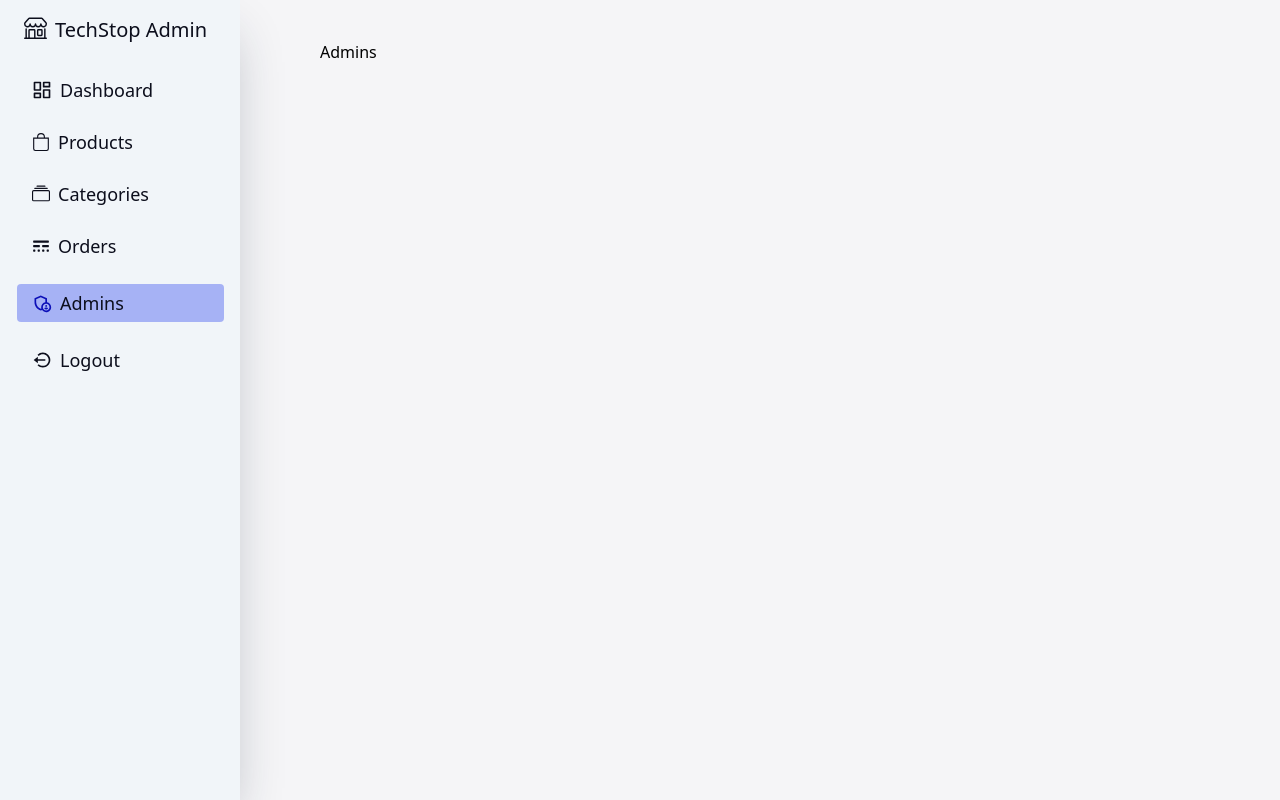
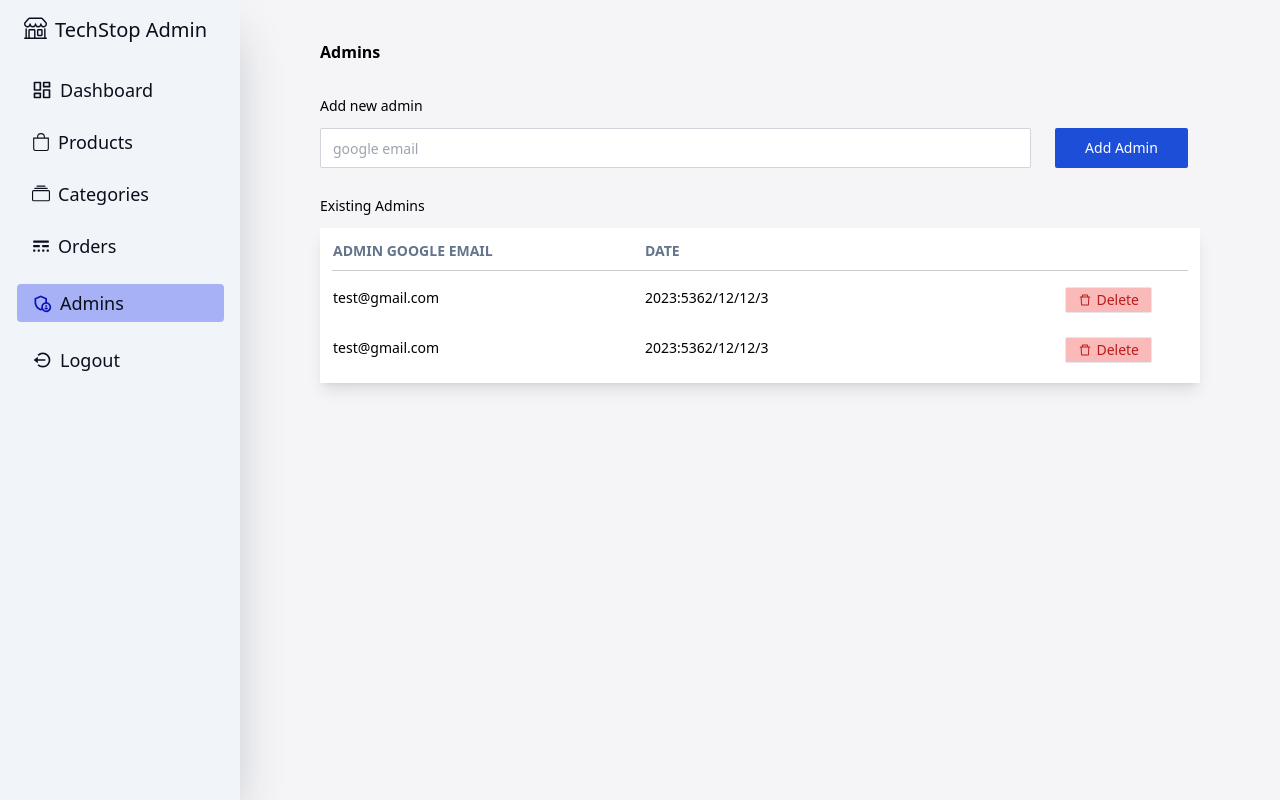
Before and after one commit to tewodrosAe/Shopping_App, a React (Create React App) app in the folder admin/: page /admins in a window 1280 px wide. Built offline with nearby package versions, Linux system fonts and the light colour scheme.

Commit message:
Updated Admin page and Product detail

```diff
--- /dev/null
+++ b/admin/src/components/AdminDetails.js
@@ -0,0 +1,13 @@
+import {AiOutlineDelete} from 'react-icons/ai'
+
+const AdminDetails = () => {
+  return (
+    <tr className='w-full grid justify-between grid-cols-3 py-2 text-sm gap-20'>
+        <td>test@gmail.com</td>
+        <td>2023:5362/12/12/3</td>
+        <button className='w-fit p-0.5 flex items-center ml-auto mr-9 gap-1 border px-3 bg-error/40 text-red-700 rounded-sm'> <AiOutlineDelete/> Delete</button>
+    </tr>
+  )
+}
+
+export default AdminDetails
--- a/admin/src/components/Nav.js
+++ b/admin/src/components/Nav.js
@@ -36,7 +36,7 @@ const Nav = () => {
          <li> <Link to={`/categories`} className="flex items-center gap-2" id={active === 'Categories' ? 'active-nav': undefined}onClick={handleClick}> <BsCollection/> Categories </Link></li>
          <li> <Link to={`/orders`} className="flex items-center gap-2" id={active === 'Orders' ? 'active-nav': undefined} onClick={handleClick}> <BsBorderStyle/> Orders </Link></li>
          <li> <Link to={`/admins`} className="flex items-center gap-2" id={active === 'Admins' ? 'active-nav': undefined} onClick={handleClick}> <MdOutlineAdminPanelSettings size={20}/> Admins </Link></li>
-         <li onClick={logout} className="flex items-center gap-2"> <BiLogOutCircle size={20}/> Logout </li>
+         <li onClick={logout} className="flex items-center gap-2 cursor-pointer"> <BiLogOutCircle size={20}/> Logout </li>
       </ul>
     </div>
   )
--- a/admin/src/index.css
+++ b/admin/src/index.css
@@ -11,7 +11,9 @@
 #active-nav > svg{
     color: rgb(12, 15, 184);
 }
-
+.btn {
+    @apply mt-5 ml-auto mr-auto bg-blue-700 text-white w-28 p-2 rounded-sm
+}
 .user-card{
     @apply bg-white mt-5 flex flex-col gap-1 p-5 items-center text-sky-950 shadow-xl rounded-xl
 }
--- a/admin/src/pages/Admins.js
+++ b/admin/src/pages/Admins.js
@@ -1,8 +1,32 @@
 import React from 'react'
+import AdminDetails from '../components/AdminDetails'
 
 const Admins = () => {
   return (
-    <div>Admins</div>
+    <div className='font-semibold'>
+      Admins
+      <div className='flex flex-col mt-8 font-medium text-sm'>
+        Add new admin
+        <div className='flex justify-center gap-6 mt-3 mr-3'>
+          <input type="text" className='product-input h-10 w-full ' placeholder='google email'/>
+          <button className='bg-blue-700 w-40 p-2 h-10 text-white rounded-sm'>Add Admin</button>
+        </div>
+      </div>
+      <div className='flex flex-col mt-4 font-medium text-sm'>
+        Existing Admins
+        <div className='mt-3 bg-white p-3 shadow-lg'>
+          <table className='text-sm w-full text-left space-y-2'>
+            <tr className='w-full grid justify-between grid-cols-3 gap-20 text-slate-500'>
+              <th> ADMIN GOOGLE EMAIL </th>
+              <th> DATE </th>
+            </tr>
+            <div className='w-full h-single bg-black/20'/>
+            <AdminDetails/>
+            <AdminDetails/>
+          </table>
+        </div>
+      </div>
+    </div>
   )
 }
 
--- a/admin/src/pages/ProductDetails.js
+++ b/admin/src/pages/ProductDetails.js
@@ -1,44 +1,98 @@
 import React, { useState } from 'react'
-import {BsUpload} from 'react-icons/bs'
+import { BsUpload } from 'react-icons/bs'
 
 const ProductDetails = () => {
+  // React Hooks
+  const [productDetail, setProductDetail] = useState({
+    name: '',
+    category: '',
+    color: '',
+    storage: '',
+    description: '',
+  })
   const [images, setImages] = useState([])
+  const [error, setError] = useState(false)
+
+  // Functions
+  const handleChange = (e) => {
+    const name = e.target.name
+    setProductDetail({...productDetail,[name]:e.target.value})
+  }
+  const handleImage = (e) => {
+    setError(false)
+    const file = e.target.files[0]
+    const type = file.name.split('.').slice(-1)[0]
+    if (
+      type === 'jpeg' ||
+      type === 'png' ||
+      type === 'jpg' ||
+      type === 'webp'
+    ) {
+      setImages([...images, file])
+    } else {
+      setError(true)
+    }
+  }
   const handleSubmit = (e) => {
-        console.log('submitted')
-    }
-
-    const handleImage = (e) => {
-        setImages([...images,e.target.files[0]])
+    e.preventDefault()
+    const data = [productDetail, images]
+    console.log(data)
   }
 
   return (
     <div>
-            <h1 className='font-semibold'> Product Details </h1>
-            <form onClick={handleSubmit} className='flex flex-col gap-1 mt-6 text-product text-gray-600 font-medium'>
+      <h1 className="font-semibold"> Product Details </h1>
+      <form
+        onSubmit={handleSubmit}
+        className="flex flex-col gap-1 mt-6 text-product text-gray-600 font-medium"
+      >
         <label> Product name </label>
-                <input type="text" className='product-input'/>
+        <input name='name' value={productDetail.name} onChange={handleChange} type="text" className="product-input" required/>
         <label> Category </label>
-                <input type="text" className='product-input'/>
+        <input name='category' value={productDetail.category} onChange={handleChange} type="text" className="product-input" required/>
         <label> Color </label>
-                <input type="text" className='product-input'/>
+        <input name='color' value={productDetail.color} onChange={handleChange} type="text" className="product-input" required/>
         <label> Storage(GB) </label>
-                <input type="text" className='product-input'/>
+        <input name='storage' value={productDetail.storage} onChange={handleChange} type="text" className="product-input" required/>
         <label> Photos </label>
-                <div className='flex gap-3'>
-                    {
-                        images.length > 0 &&
-                        images.map( image => {
-                            return <img className='w-28 h-28 border border-zinc-400 rounded-md' src={URL.createObjectURL(image)} alt="product" />
-                        })
-                    }
-                    <label className='upload-btn'>
-                        <BsUpload size={20}/>
+        <div className="flex gap-3">
+          {images.length > 0 &&
+            images.map((image) => {
+              return (
+                <img
+                  key={image}
+                  className="w-28 h-28 border border-zinc-400 rounded-md"
+                  src={URL.createObjectURL(image)}
+                  alt="product"
+                />
+              )
+            })}
+          <label className="upload-btn">
+            <BsUpload size={20} />
             Add Image
-                        <input className='absolute h-full w-full hidden' type='file' onChange={handleImage}/>
+            <input
+              className="absolute h-full w-full hidden"
+              type="file"
+              onChange={handleImage}
+            />
           </label>
         </div>
+        {error && (
+          <p className="text-xs text-red-500 mt-1 mb-3">
+            * Only jpg, jpeg, png and webp files are permitted
+          </p>
+        )}
         <label> Description </label>
-                <textarea name="desc" cols="30" rows="10" className='product-input'></textarea>
+        <textarea
+          name="description"
+          cols="30"
+          rows="10"
+          className="product-input"
+          value={productDetail.description}
+          onChange={handleChange}
+          required
+        ></textarea>
+        <button className='btn' type='submit'>Finish</button>
       </form>
     </div>
   )
```
Lines whose indentation alone changed are shown as unchanged.
